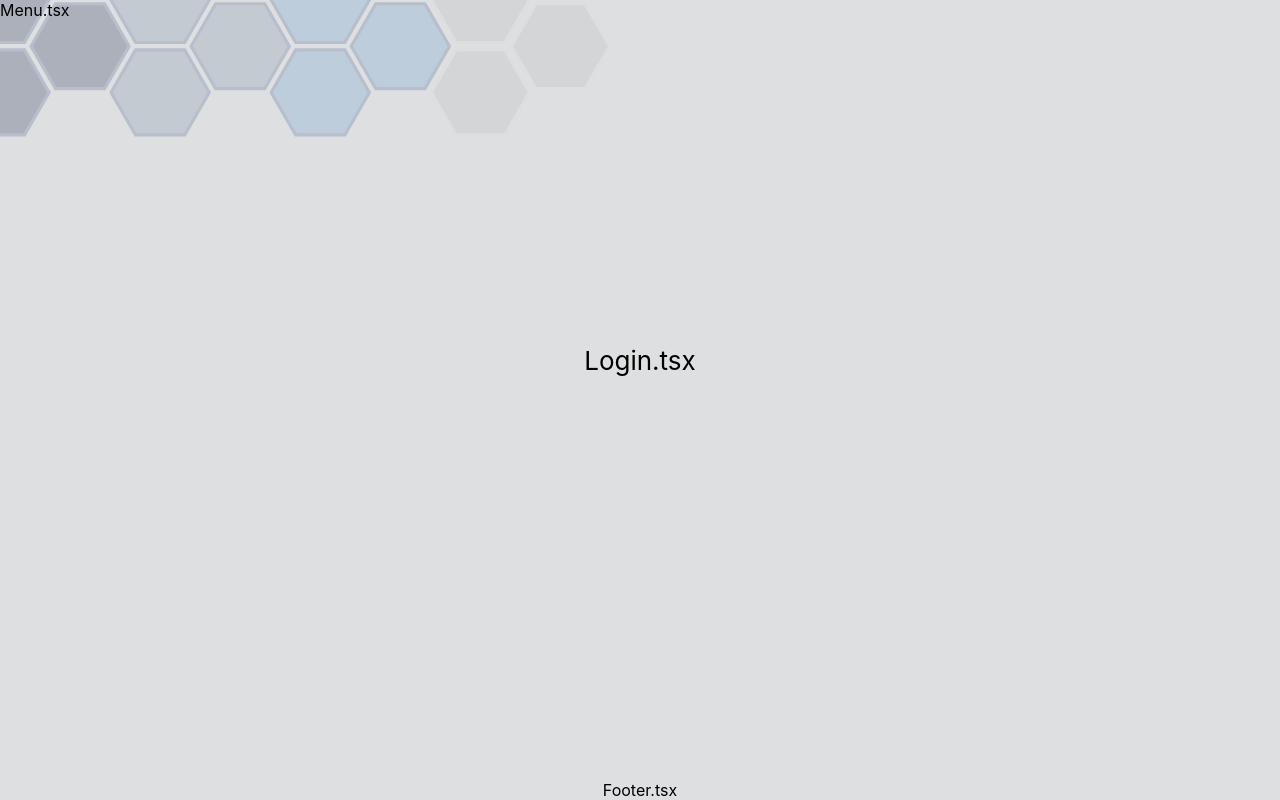
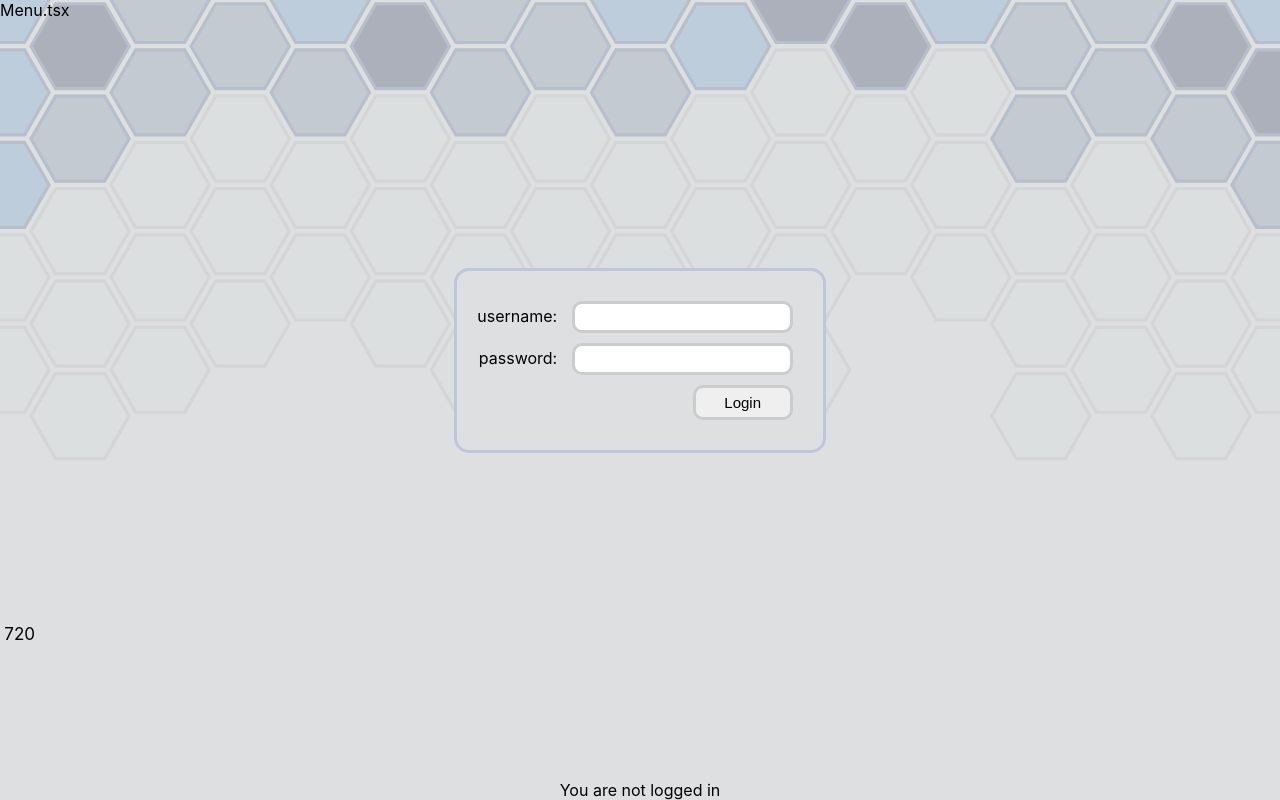
Before and after one commit to rampemus/cvapp, a React (Create React App) app in the folder frontend/: page / in a window 1280 px wide. Built offline with nearby package versions, Linux system fonts and the light colour scheme.

Commit message:
Login looks nicer

```diff
--- a/frontend/src/App.tsx
+++ b/frontend/src/App.tsx
@@ -4,7 +4,6 @@ import Background from './background/HexaBackground'
 import Menu from './components/Menu'
 import Login from './components/Login'
 import Footer from './components/Footer'
-// import { ReactHeight } from 'react-height'
 
 const App: React.FC = () => {
 
@@ -14,17 +13,16 @@ const App: React.FC = () => {
     const app = document.getElementById('App')
     if ( app ) {
       console.log(app.clientHeight)
+      setHeight(app.clientHeight)
     }
 
-  },[Login])
+  },[])
 
   return (
     <div className="App" id="App">
-      <Background height={800}/>
+      <Background height={height}/>
       <Menu />
-      {/* <ReactHeight onHeightReady={(height:number) => console.log(height)}> */}
         <Login />
-      {/* </ReactHeight> */}
       <Footer />
     </div>
   )
--- a/frontend/src/background/HexaBackground.tsx
+++ b/frontend/src/background/HexaBackground.tsx
@@ -1,22 +1,23 @@
 import React from 'react'
 import './HexaBackground.css'
-import useWindowDimensions from '../hooks/useWindowDimensions'
-import { emptyStatement } from '@babel/types'
+// import useWindowDimensions from '../hooks/useWindowDimensions'
 
 interface Props {
     height: number
 }
 
+// TODO: move this to css
 enum Color {
     EMPTY = '',
-    LIGHT = 'rgb(212, 213, 214)',
+    LIGHT = 'rgb(219, 223, 224)',
     GREY = 'rgb(195,202,209)',
     BLUE = 'rgb(189,205,219)',
     DARK = 'rgb(172,176,187)',
-    STROKE_LIGHT = 'rgb(219, 223, 224)',
+    STROKE_LIGHT = 'rgb(212, 213, 214)',
     STROKE_HIGHLIGHT = 'rgb(184, 191, 204)',
 }
 
+// TODO: fix warnings: every hexagon should have a index
 const Background: React.FC<Props> = (props: Props) => {
 
     const { height } = props
@@ -26,7 +27,9 @@ const Background: React.FC<Props> = (props: Props) => {
     const cos30 = 1.5/Math.sqrt(3)
 
     const hexagon = (x: number, y: number, hexaSize: number, color: Color) => {
-        if ( color !== Color.EMPTY ) {
+        if ( color === Color.EMPTY ) {
+            return ''
+        }
         const strokeColor = color === Color.LIGHT ? Color.STROKE_LIGHT : Color.STROKE_HIGHLIGHT
         const point1 = `${ x - hexaSize }, ${ y } `
         const point2 = `${x - hexaSize * .5}, ${y - hexaSize * cos30 } `
@@ -37,36 +40,67 @@ const Background: React.FC<Props> = (props: Props) => {
         const points = point1.concat(point2,point3,point4,point5,point6)
         return <polygon points={points} style={{ stroke: strokeColor, strokeWidth: 3, fill: color }}/>
     }
-        return ''
-    }
 
     const hexaRow = (x: number, y: number, hexaSize: number, spacing: number, colors: Color[]) => {
         const dx = hexaSize * 3 + spacing * 2 * cos30
-
         return <g>
-            {hexagon(x, y, hexaSize, Color.DARK)}
-            {hexagon(x + dx, y, hexaSize, Color.GREY)}
-            {hexagon(x + dx * 2, y, hexaSize, Color.BLUE)}
-            {hexagon(x + dx * 3, y, hexaSize, Color.LIGHT)}
+            {colors.map((color,index)=>{
+                return hexagon(x + dx * index, y, hexaSize, color)
+            })}
         </g>
     }
 
-    const drawHexaGrid = () => {
+    const transformToColorArray = ( numbers:number[] ) => {
+        let result:Color[] = []
+        numbers.forEach((color, index) => {
+            if ( color < 1 ) {
+                result.push(Color.EMPTY)
+            } else if ( color < 2) {
+                result.push(Color.LIGHT)
+            } else if (color < 3) {
+                result.push(Color.GREY)
+            } else if (color < 4) {
+                result.push(Color.BLUE)
+            } else {
+                result.push(Color.DARK)
+            }
+        });
+        return result
+    }
+
+    const drawHexaGrid = (numberGrid: number[][]) => {
         const dy = hexaSize * 2 * cos30 + spacing
-
         return (
             <svg height='100%' width='100%' viewBox='0 0 1200 1200' preserveAspectRatio="xMidYMin slice">
-                {hexaRow(0, 0, hexaSize, spacing, [Color.EMPTY])}
-                {hexaRow( 0 + hexaSize * 1.5 + spacing * cos30,
-                    0 + hexaSize * cos30 + spacing * .5,
-                    hexaSize, spacing, [Color.EMPTY])}
-                {hexaRow( 0, 0 + dy, hexaSize, spacing, [Color.EMPTY])}
+                {numberGrid.map( (numbers:number[], index) => {
+                        if ( index%2 === 0 ) {
+                            return hexaRow( 0, 0 + dy * index/2, hexaSize, spacing, transformToColorArray(numbers))
+                        } else {
+                            return hexaRow(0 + hexaSize * 1.5 + spacing * cos30, 0 + hexaSize * cos30 + spacing * .5 + dy * (index - 1) / 2,
+                                hexaSize, spacing, transformToColorArray(numbers))
+                        }
+                    })}
+                <text x='4' y='50%'>{height}</text>
             </svg>
         )
     }
 
     return <div>
-        {drawHexaGrid()}
+        {drawHexaGrid(
+            [
+                [3, 2, 3, 2, 3, 4, 3, 2, 3],
+                  [4, 2, 4, 2, 3, 4, 2, 4],
+                [3, 2, 2, 2, 2, 1, 1, 2, 4],
+                  [2, 1, 1, 1, 1, 1, 2, 2],
+                [3, 1, 1, 1, 1, 1, 1, 1, 2],
+                  [1, 1, 1, 1, 1, 1, 1, 1],
+                [1, 1, 1, 1, 1, 1, 1, 1, 1],
+                  [1, 1, 1, 0, 1, 0, 1, 1],
+                [1, 1, 0, 1, 0, 1, 0, 1, 1],
+                  [1, 0, 0, 0, 0, 0, 1, 1],
+            ]
+        )}
+
     </div>
 
 }
--- a/frontend/src/components/Footer.tsx
+++ b/frontend/src/components/Footer.tsx
@@ -5,7 +5,7 @@ const Footer: React.FC = (props) => {
 
 
     return(
-        <div className='Footer'>Footer.tsx</div>
+        <div className='Footer'>You are not logged in</div>
     )
 }
 
--- a/frontend/src/components/Login.css
+++ b/frontend/src/components/Login.css
@@ -1,11 +1,49 @@
 .Login {
-  text-align: center;
-  /* background-color: #bdc6dc; */
   min-height: calc(90vh);
   display: flex;
   flex-direction: column;
   align-items: center;
   justify-content: center;
-  font-size: calc(10px + 2vmin);
-  color: rgb(0, 0, 0);
 }
+
+.loginBox {
+  text-align: right;
+  background-color: rgb(222, 223, 224);
+  border-color: #bdc6dc;
+  border-style: solid;
+  padding: 20px;
+  border-radius: 15px
+}
+
+input {
+  font-size: 16px;
+  padding: 4px;
+  margin: 10px;
+  margin-bottom: 0px;
+  border:solid 3px #ccc;
+  border-radius: 10px;
+}
+
+input:focus {
+  border:solid 3px #ffffff;;
+}
+
+button {
+  text-align: center;
+  font-size: 15px;
+  font-weight:500;
+  padding: 6px;
+  min-width: 100px;
+  border:solid 3px #ccc;
+  border-radius: 10px;
+  margin: 10px
+}
+
+button:focus {
+  border:solid 3px #ffffff
+}
+
+button:active {
+  background-color: #ccc;
+  color: #000;
+}
--- a/frontend/src/components/Login.tsx
+++ b/frontend/src/components/Login.tsx
@@ -1,11 +1,24 @@
 import React from 'react'
 import './Login.css'
+import useField, { FieldType } from '../hooks/useField'
 
 const Login: React.FC = (props) => {
 
+    const username = useField( FieldType.TEXT )
+    const password = useField( FieldType.PASSWORD )
+
+    const handleLogin = () => {
+        console.log('Sending login...')
+    }
 
     return(
-        <div className='Login'>Login.tsx</div>
+        <div className='Login'>
+            <form onSubmit={handleLogin} className='loginBox'>
+                <div>username: <input {...username}></input></div>
+                <div>password: <input {...password}></input></div>
+                <button>Login</button>
+            </form>
+        </div>
     )
 }
 
--- /dev/null
+++ b/frontend/src/hooks/useField.tsx
@@ -0,0 +1,27 @@
+import { useState } from 'react'
+
+export enum FieldType {
+    TEXT = 'text',
+    PASSWORD = 'password'
+}
+
+const useField = (type: FieldType) => {
+    const [value, setValue] = useState('')
+
+    const onChange = (event: React.FormEvent<HTMLInputElement> ):void => {
+        setValue(event.currentTarget.value)
+    }
+
+    const reset = () => {
+        setValue('')
+    }
+
+    return {
+        type,
+        value,
+        onChange,
+        reset
+    }
+}
+
+export default useField
```
Lines whose indentation alone changed are shown as unchanged.
